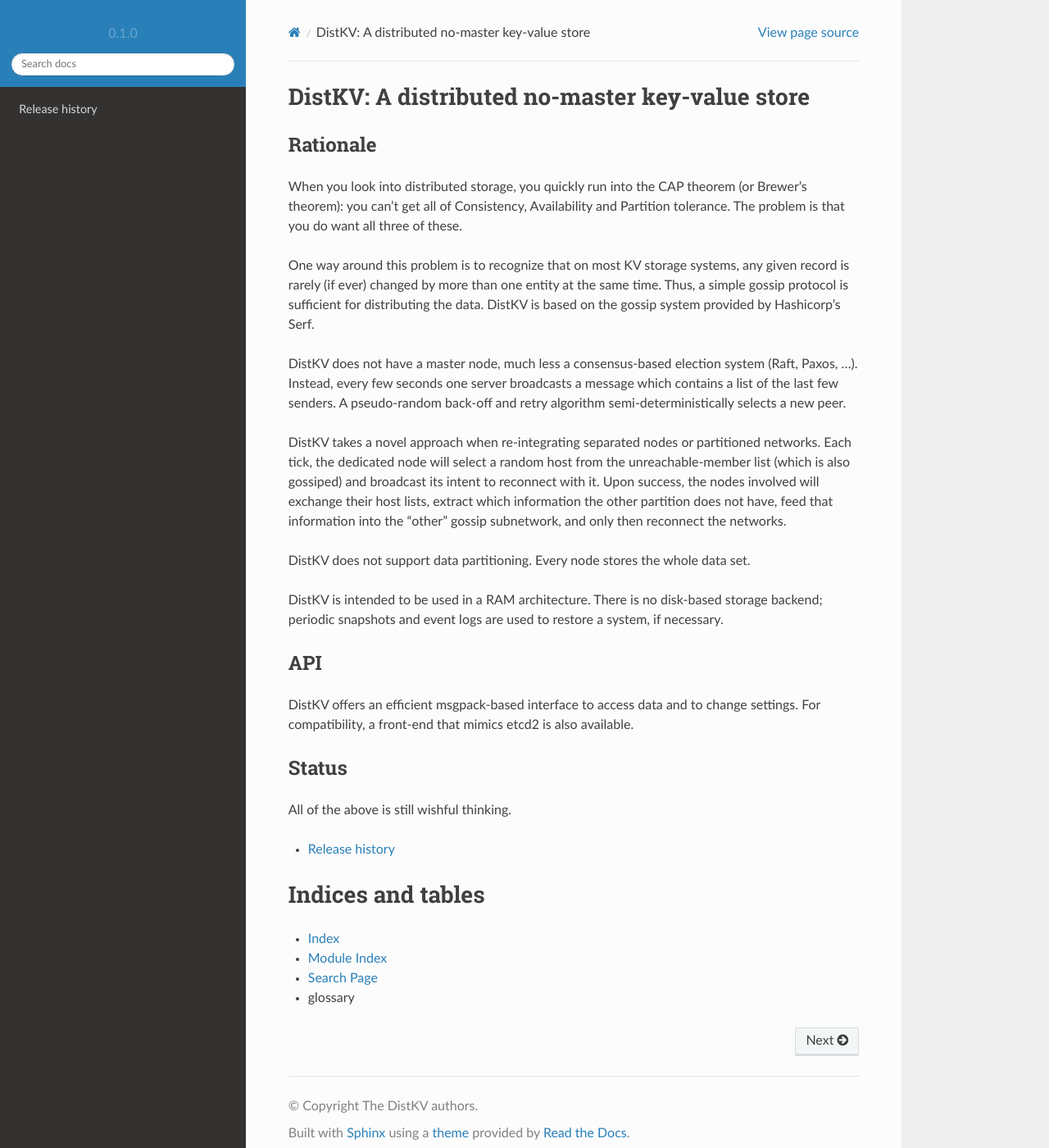
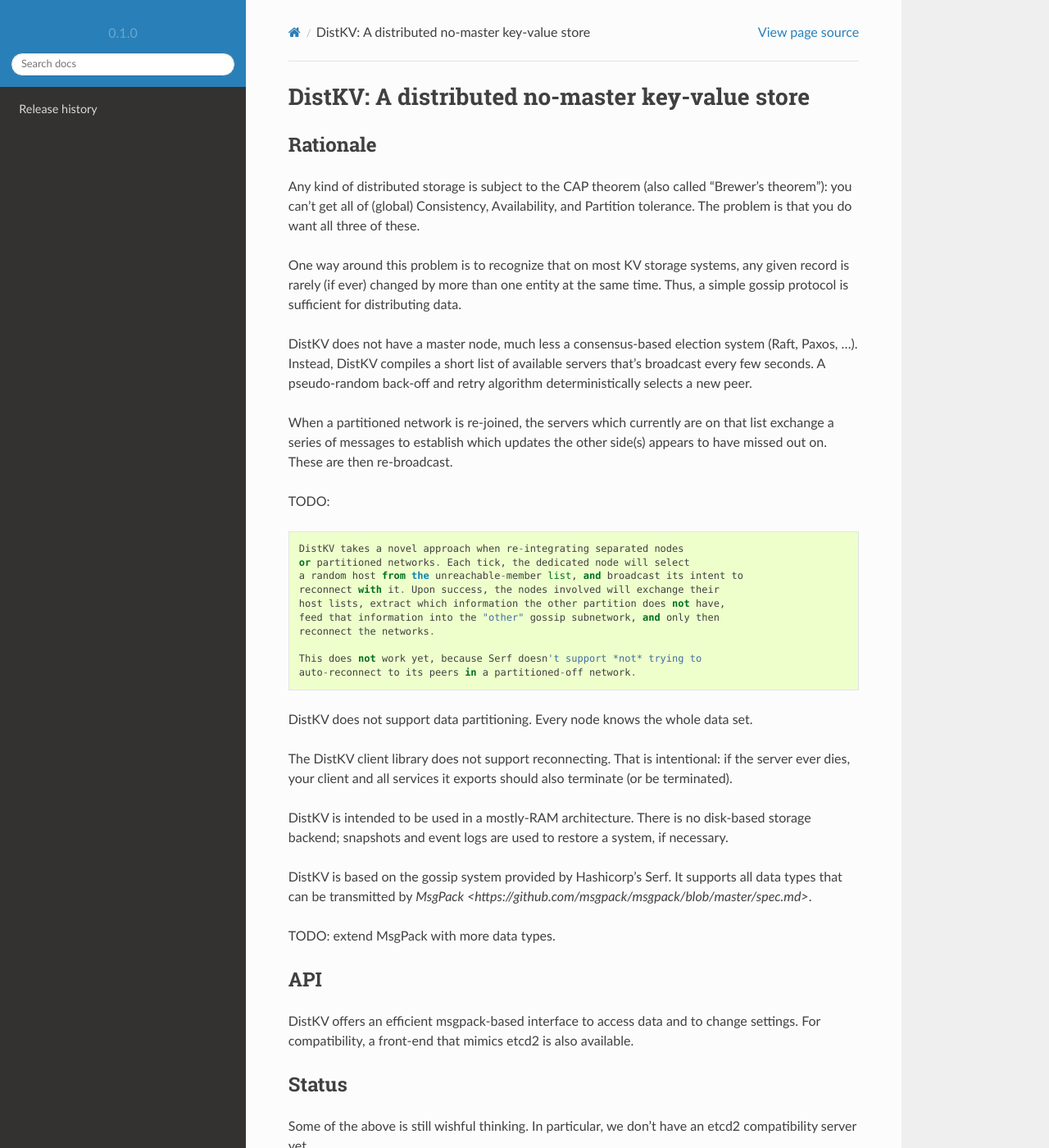
Before and after one commit to M-o-a-T/moat-kv, a Sphinx documentation site: the page built from docs/source/index.rst, in a window 1280 px wide and 1400 px high. Shown: the whole window at 82% size. Built offline with Sphinx 7.4.7 and the Read the Docs theme 2.0.0, drawn with Linux system fonts in a browser that asks for light colours.

```diff
--- a/docs/source/index.rst
+++ b/docs/source/index.rst
@@ -11,36 +11,54 @@ DistKV: A distributed no-master key-value store
 Rationale
 =========
 
-When you look into distributed storage, you quickly run into the CAP
-theorem (or Brewer's theorem): you can't get all of Consistency,
-Availability and Partition tolerance. The problem is that you do want all
+Any kind of distributed storage is subject to the CAP theorem (also called
+"Brewer's theorem"): you can't get all of (global) Consistency,
+Availability, and Partition tolerance. The problem is that you do want all
 three of these.
 
 One way around this problem is to recognize that on most KV storage
 systems, any given record is rarely (if ever) changed by more than one
 entity at the same time. Thus, a simple gossip protocol is sufficient
-for distributing the data. DistKV is based on the gossip system provided by
-Hashicorp's Serf.
+for distributing data.
 
 DistKV does not have a master node, much less a consensus-based election
-system (Raft, Paxos, …). Instead, every few seconds one server broadcasts a
-message which contains a list of the last few senders. A pseudo-random
-back-off and retry algorithm semi-deterministically selects a new peer.
+system (Raft, Paxos, …). Instead, DistKV compiles a short list of available
+servers that's broadcast every few seconds. A pseudo-random back-off and
+retry algorithm deterministically selects a new peer.
 
-DistKV takes a novel approach when re-integrating separated nodes
-or partitioned networks. Each tick, the dedicated node will select
-a random host from the unreachable-member list (which is also gossiped) and
-broadcast its intent to reconnect with it. Upon success, the nodes involved
-will exchange their host lists, extract which information the other
-partition does not have, feed that information into the "other" gossip
-subnetwork, and only then reconnect the networks.
+When a partitioned network is re-joined, the servers which currently are on
+that list exchange a series of messages to establish which updates the
+other side(s) appears to have missed out on. These are then re-broadcast.
 
-DistKV does not support data partitioning. Every node stores the whole
+TODO::
+
+    DistKV takes a novel approach when re-integrating separated nodes
+    or partitioned networks. Each tick, the dedicated node will select
+    a random host from the unreachable-member list, and broadcast its intent to
+    reconnect with it. Upon success, the nodes involved will exchange their
+    host lists, extract which information the other partition does not have,
+    feed that information into the "other" gossip subnetwork, and only then
+    reconnect the networks.
+
+    This does not work yet, because Serf doesn't support *not* trying to
+    auto-reconnect to its peers in a partitioned-off network.
+
+DistKV does not support data partitioning. Every node knows the whole
 data set.
 
-DistKV is intended to be used in a RAM architecture. There is no disk-based
-storage backend; periodic snapshots and event logs are used to restore a
+The DistKV client library does not support reconnecting. That is
+intentional: if the server ever dies, your client and all services it
+exports should also terminate (or be terminated).
+
+DistKV is intended to be used in a mostly-RAM architecture. There is no
+disk-based storage backend; snapshots and event logs are used to restore a
 system, if necessary.
+
+DistKV is based on the gossip system provided by Hashicorp's Serf.
+It supports all data types that can be transmitted by
+`MsgPack <https://github.com/msgpack/msgpack/blob/master/spec.md>`.
+
+TODO: extend MsgPack with more data types.
 
 API
 ===
@@ -52,7 +70,9 @@ available.
 Status
 ======
 
-All of the above is still wishful thinking.
+Some of the above is still wishful thinking. In particular, we don't have
+an etcd2 compatibility server yet.
+
 
 .. toctree::
    :maxdepth: 2
```
Also changed, not shown: docs/source/client_protocol.rst (+27 -3 lines), 3 other files.
